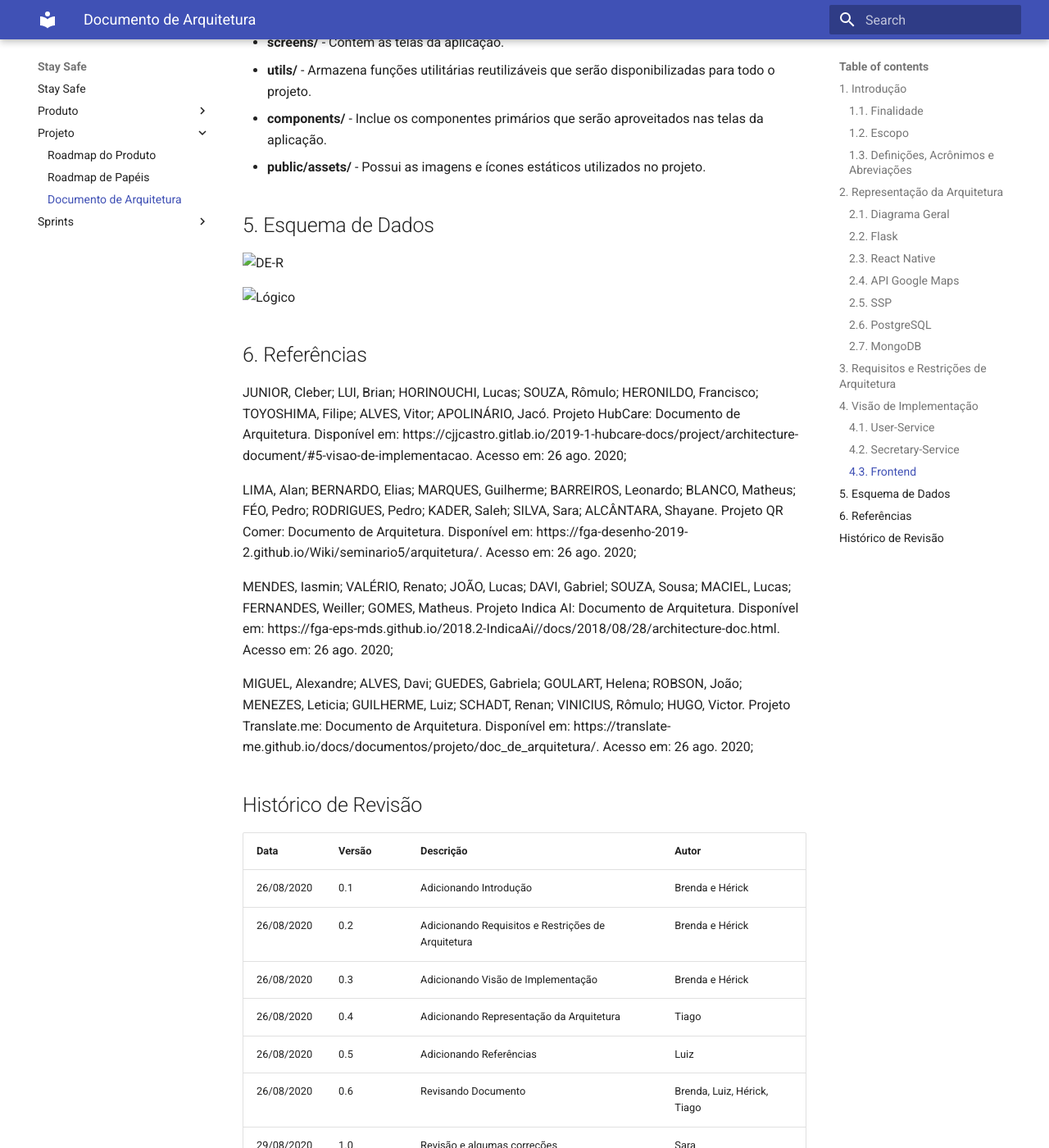
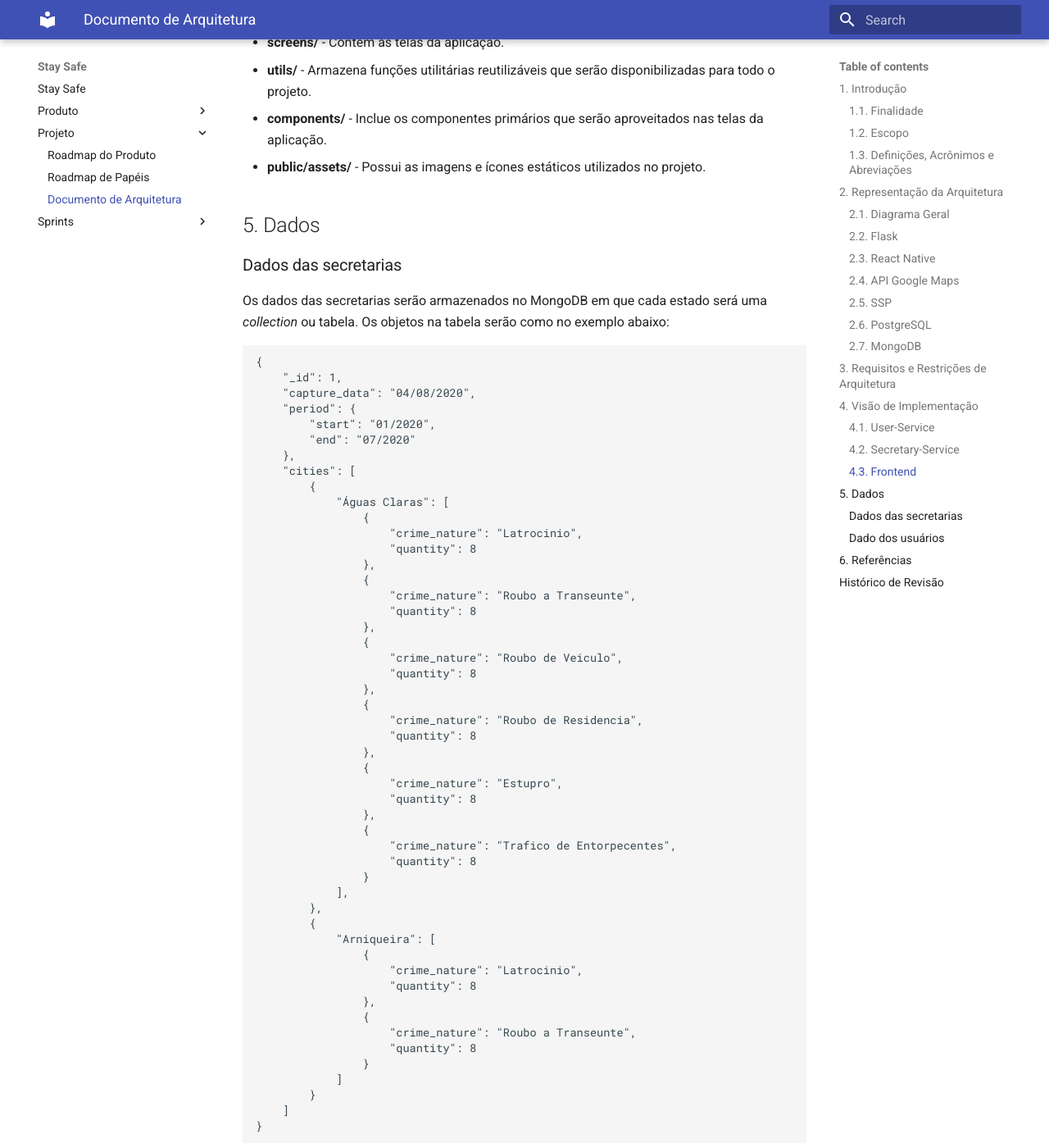
Before and after one commit to fga-eps-mds/2020.1-stay-safe-docs, an MkDocs documentation site: the page built from docs/projeto/arquitetura.md, in a window 1280 px wide and 1400 px high, scrolled down 5157 px. Shown: the whole window at 82% size. Built offline with MkDocs 1.6.1 and Material for MkDocs 9.7.7, drawn with Linux system fonts in a browser that asks for light colours; some of the changed text lies outside the part shown.

Commit message:
Add data model

````diff
--- a/docs/projeto/arquitetura.md
+++ b/docs/projeto/arquitetura.md
@@ -101,10 +101,70 @@ A Secretaria de Segurança Pública do [Distrito Federal](http://www.ssp.df.gov.
 * **components/** - Inclue os componentes primários que serão aproveitados nas telas da aplicação.
 * **public/assets/** - Possui as imagens e ícones estáticos utilizados no projeto.
 
-## 5. Esquema de Dados
-![DE-R](images/architecture/user-service-DER.jpg)
+## 5. Dados
 
-![Lógico](images/architecture/user-service-logic.jpg)
+### Dados das secretarias
+Os dados das secretarias serão armazenados no MongoDB em que cada estado será uma *collection* ou tabela. Os objetos na tabela serão como no exemplo abaixo:
+
+```json
+{
+    "_id": 1,
+    "capture_data": "04/08/2020",
+    "period": {
+        "start": "01/2020",
+        "end": "07/2020"
+    },
+    "cities": [
+        {
+            "Águas Claras": [
+                {
+                    "crime_nature": "Latrocinio",
+                    "quantity": 8
+                },
+                {
+                    "crime_nature": "Roubo a Transeunte",
+                    "quantity": 8
+                },
+                {
+                    "crime_nature": "Roubo de Veiculo",
+                    "quantity": 8
+                },
+                {
+                    "crime_nature": "Roubo de Residencia",
+                    "quantity": 8
+                },
+                {
+                    "crime_nature": "Estupro",
+                    "quantity": 8
+                },
+                {
+                    "crime_nature": "Trafico de Entorpecentes",
+                    "quantity": 8
+                }
+            ],
+        },
+        {
+            "Arniqueira": [
+                {
+                    "crime_nature": "Latrocinio",
+                    "quantity": 8
+                },
+                {
+                    "crime_nature": "Roubo a Transeunte",
+                    "quantity": 8
+                }
+            ]
+        }
+    ]
+}
+```
+
+### Dado dos usuários
+
+Os dados do usuário serão armazenados no PostgreSQL com a seguint modelagem:
+![DE-R](../images/architecture/user-service-DER.jpg)
+
+![Lógico](../images/architecture/user-service-logic.jpg)
 
 ## 6. Referências
 
@@ -127,3 +187,4 @@ MIGUEL, Alexandre; ALVES, Davi; GUEDES, Gabriela; GOULART, Helena; ROBSON, João
 | 26/08/2020 | 0.5 | Adicionando Referências | Luiz |
 | 26/08/2020 | 0.6 | Revisando Documento | Brenda, Luiz, Hérick, Tiago |
 | 29/08/2020 | 1.0 | Revisão e algumas correções | Sara |
+| 05/09/2020 | 2.0 | Adicionando modelagem dos dados | Sara e Renan |
````
